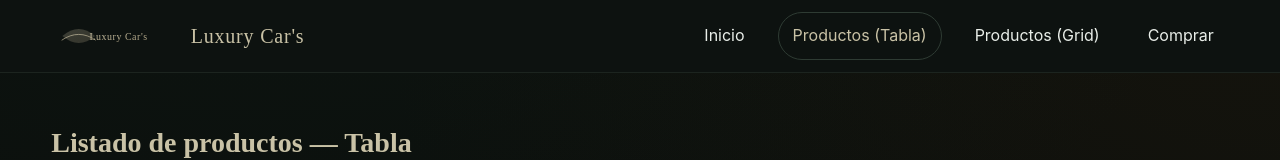
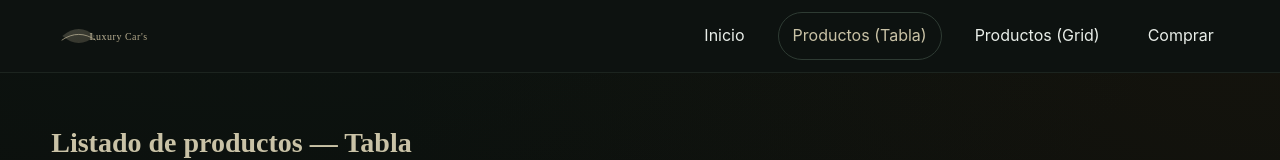
Before and after one commit to aalexalarcon7/TP-1---Paradigmas-y-lenguajes-de-programacion-III, a plain HTML site: page listado_tabla.html in a window 1280 px wide. Shown: the top 160 px of the page. Drawn offline with Linux system fonts and the light colour scheme.

Commit message:
listado_tabla.html

```diff
--- a/listado_tabla.html
+++ b/listado_tabla.html
@@ -9,7 +9,7 @@
 <body>
 <header class="navbar">
   <div class="container wrap">
-    <a class="brand" href="index.html"><img src="logo-luxurycars.svg" alt=""><span>Luxury Car's</span></a>
+    <a class="brand" href="index.html"><img src="logo-luxurycars.svg" alt=""><span></span></a>
     <nav class="nav">
       <a href="index.html">Inicio</a>
       <a class="active" href="listado_tabla.html">Productos (Tabla)</a>
```
